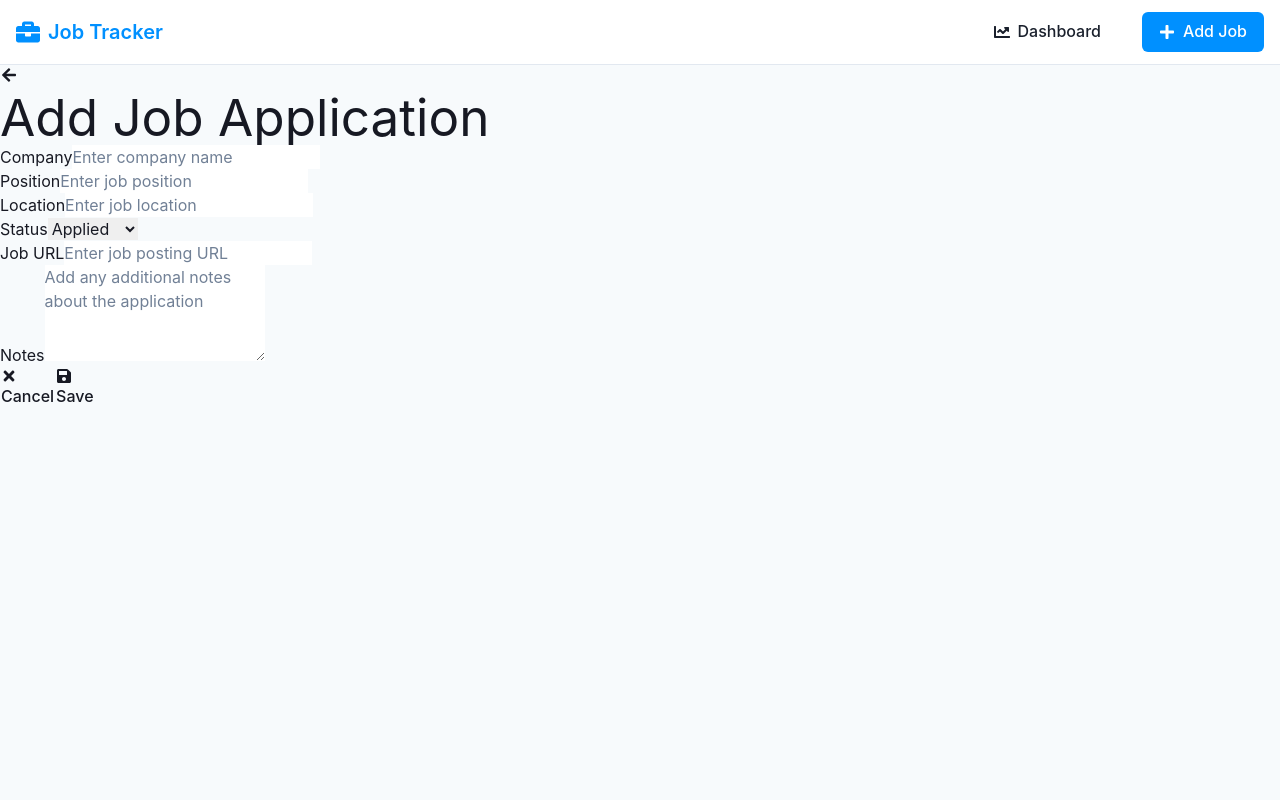
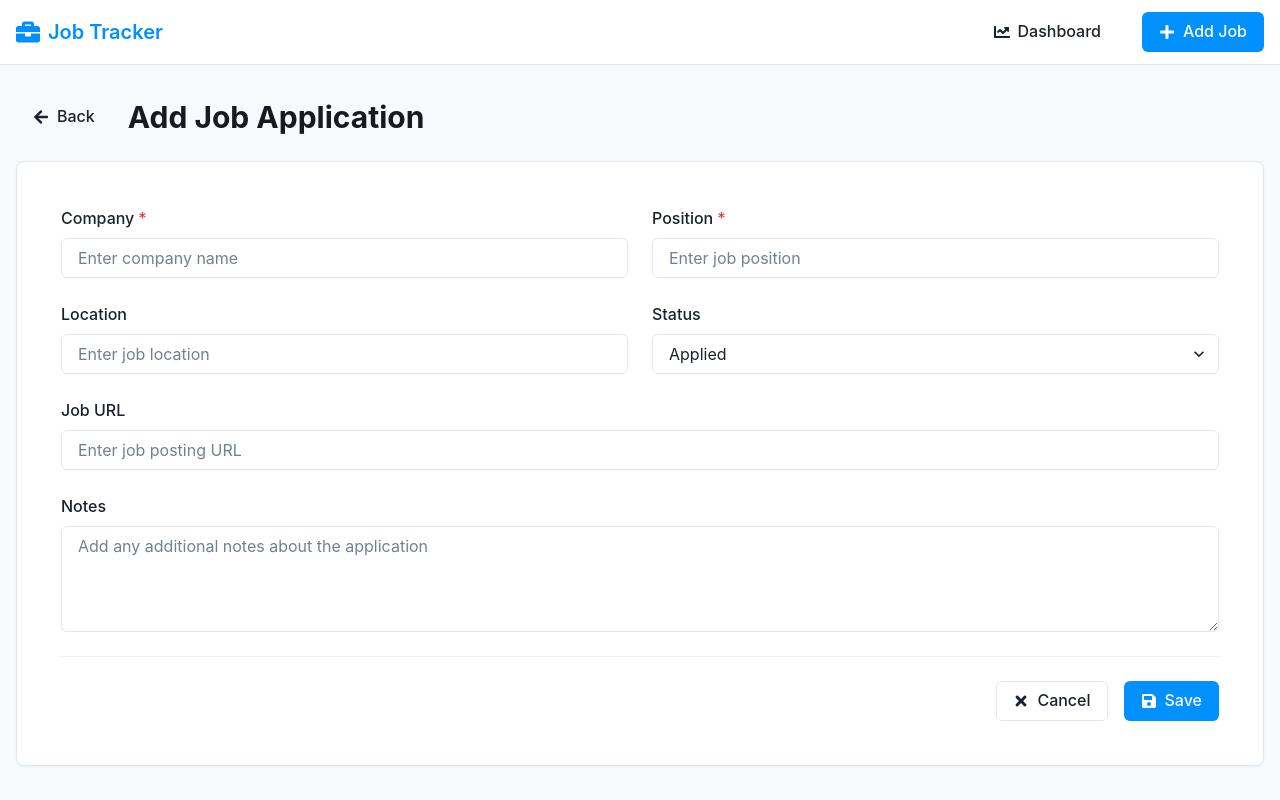
Before and after one commit to RyanRaidt/job-tracker, a React (Vite) app in the folder frontend/: page /jobs/new in a window 1280 px wide. Built offline with nearby package versions, Linux system fonts and the light colour scheme.

Commit message:
feat: improve UI with Chakra UI components and add edit/delete actions to job cards

```diff
--- a/frontend/src/pages/Dashboard.jsx
+++ b/frontend/src/pages/Dashboard.jsx
@@ -1,6 +1,6 @@
 import { useState } from "react";
-import { useQuery } from "@tanstack/react-query";
-import { Link } from "react-router-dom";
+import { useQuery, useMutation, useQueryClient } from "@tanstack/react-query";
+import { Link, useNavigate } from "react-router-dom";
 import {
   FaPlus,
   FaSearch,
@@ -8,6 +8,8 @@ import {
   FaCalendarAlt,
   FaMapMarkerAlt,
   FaChartLine,
+  FaEdit,
+  FaTrash,
 } from "react-icons/fa";
 import {
   Box,
@@ -41,6 +43,8 @@ function Dashboard() {
   const { colorMode } = useColorMode();
   const cardBg = colorMode === "light" ? "white" : "gray.800";
   const borderColor = colorMode === "light" ? "gray.200" : "gray.700";
+  const navigate = useNavigate();
+  const queryClient = useQueryClient();
 
   const {
     data: jobs,
@@ -57,6 +61,25 @@ function Dashboard() {
       return response.data;
     },
   });
+
+  const deleteMutation = useMutation({
+    mutationFn: async (id) => {
+      await axios.delete(`http://localhost:3000/api/jobs/${id}`);
+    },
+    onSuccess: () => {
+      queryClient.invalidateQueries(["jobs"]);
+    },
+  });
+
+  const handleDelete = (id, e) => {
+    e.preventDefault();
+    e.stopPropagation();
+    if (
+      window.confirm("Are you sure you want to delete this job application?")
+    ) {
+      deleteMutation.mutate(id);
+    }
+  };
 
   const filteredJobs = jobs?.filter(
     (job) =>
@@ -104,11 +127,6 @@ function Dashboard() {
     <Container maxW="container.xl" py={8}>
       <Flex justify="space-between" align="center" mb={8}>
         <Heading size="lg">Job Applications</Heading>
-        <Link to="/jobs/new">
-          <Button leftIcon={<Icon as={FaPlus} />} colorScheme="brand">
-            Add Job
-          </Button>
-        </Link>
       </Flex>
 
       <Grid
@@ -234,6 +252,28 @@ function Dashboard() {
                     </Text>
                   </Flex>
                 </Box>
+                <Flex justify="end" mt={4} gap={2}>
+                  <Button
+                    size="sm"
+                    variant="ghost"
+                    colorScheme="brand"
+                    onClick={(e) => {
+                      e.preventDefault();
+                      e.stopPropagation();
+                      navigate(`/jobs/${job.id}/edit`);
+                    }}
+                  >
+                    <Icon as={FaEdit} />
+                  </Button>
+                  <Button
+                    size="sm"
+                    variant="ghost"
+                    colorScheme="red"
+                    onClick={(e) => handleDelete(job.id, e)}
+                  >
+                    <Icon as={FaTrash} />
+                  </Button>
+                </Flex>
               </CardBody>
             </Card>
           </Link>
--- a/frontend/src/pages/JobDetails.jsx
+++ b/frontend/src/pages/JobDetails.jsx
@@ -9,12 +9,33 @@ import {
   FaLink,
   FaStickyNote,
 } from "react-icons/fa";
+import {
+  Box,
+  Container,
+  Flex,
+  Heading,
+  Text,
+  Button,
+  Icon,
+  Badge,
+  Spinner,
+  Alert,
+  AlertIcon,
+  Card,
+  CardBody,
+  Stack,
+  Divider,
+  useColorMode,
+} from "@chakra-ui/react";
 import axios from "axios";
 
 function JobDetails() {
   const navigate = useNavigate();
   const { id } = useParams();
   const queryClient = useQueryClient();
+  const { colorMode } = useColorMode();
+  const cardBg = colorMode === "light" ? "white" : "gray.800";
+  const borderColor = colorMode === "light" ? "gray.200" : "gray.700";
 
   const {
     data: job,
@@ -38,118 +59,155 @@ function JobDetails() {
     },
   });
 
+  const getStatusColor = (status) => {
+    switch (status) {
+      case "applied":
+        return "blue";
+      case "interview":
+        return "yellow";
+      case "rejected":
+        return "red";
+      default:
+        return "gray";
+    }
+  };
+
   if (isLoading) {
     return (
-      <div className="flex items-center justify-center min-h-[60vh]">
-        <div className="animate-spin rounded-full h-12 w-12 border-b-2 border-primary-600"></div>
-      </div>
+      <Flex justify="center" align="center" minH="60vh">
+        <Spinner size="xl" color="brand.500" />
+      </Flex>
     );
   }
 
   if (error) {
     return (
-      <div className="text-center text-danger-600 p-4 bg-danger-50 rounded-lg">
+      <Container maxW="container.xl" py={8}>
+        <Alert status="error" borderRadius="md">
+          <AlertIcon />
           Error: {error.message}
-      </div>
+        </Alert>
+      </Container>
     );
   }
 
   if (!job) {
     return (
-      <div className="text-center text-gray-600 p-4 bg-gray-50 rounded-lg">
+      <Container maxW="container.xl" py={8}>
+        <Alert status="info" borderRadius="md">
+          <AlertIcon />
           Job not found
-      </div>
+        </Alert>
+      </Container>
     );
   }
 
   return (
-    <div className="max-w-2xl mx-auto animate-fade-in">
-      <div className="flex items-center space-x-4 mb-6">
-        <button
+    <Container maxW="container.xl" py={8}>
+      <Flex align="center" mb={6}>
+        <Button
+          leftIcon={<Icon as={FaArrowLeft} />}
+          variant="ghost"
           onClick={() => navigate("/")}
-          className="text-gray-600 hover:text-primary-600 transition-colors"
+          mr={4}
         >
-          <FaArrowLeft className="text-xl" />
-        </button>
-        <h1 className="page-title">Job Details</h1>
-      </div>
+          Back
+        </Button>
+        <Heading size="lg">Job Details</Heading>
+      </Flex>
 
-      <div className="card space-y-6">
-        <div className="flex justify-between items-start">
-          <div>
-            <h2 className="text-2xl font-semibold text-gray-900">
+      <Card bg={cardBg} border="1px" borderColor={borderColor}>
+        <CardBody>
+          <Stack spacing={6}>
+            <Flex justify="space-between" align="start">
+              <Box>
+                <Heading size="lg" mb={2}>
                   {job.position}
-            </h2>
-            <p className="text-lg text-gray-600">{job.company}</p>
-          </div>
-          <span
-            className={`status-badge ${
-              job.status === "applied"
-                ? "status-badge-applied"
-                : job.status === "interview"
-                ? "status-badge-interview"
-                : "status-badge-rejected"
-            }`}
+                </Heading>
+                <Text fontSize="xl" color="gray.600">
+                  {job.company}
+                </Text>
+              </Box>
+              <Badge
+                colorScheme={getStatusColor(job.status)}
+                variant="subtle"
+                px={3}
+                py={1}
+                borderRadius="full"
+                fontSize="md"
               >
                 {job.status.charAt(0).toUpperCase() + job.status.slice(1)}
-          </span>
-        </div>
+              </Badge>
+            </Flex>
 
-        <div className="grid grid-cols-1 md:grid-cols-2 gap-6">
-          <div className="flex items-center space-x-3">
-            <FaMapMarkerAlt className="text-gray-400" />
-            <div>
-              <p className="text-sm text-gray-500">Location</p>
-              <p className="text-gray-900">{job.location || "Not specified"}</p>
-            </div>
-          </div>
-          <div className="flex items-center space-x-3">
-            <FaCalendarAlt className="text-gray-400" />
-            <div>
-              <p className="text-sm text-gray-500">Applied Date</p>
-              <p className="text-gray-900">
-                {new Date(job.appliedDate).toLocaleDateString()}
-              </p>
-            </div>
-          </div>
-        </div>
+            <Flex direction={{ base: "column", md: "row" }} gap={6}>
+              <Flex align="center" flex={1}>
+                <Icon as={FaMapMarkerAlt} color="gray.400" mr={3} />
+                <Box>
+                  <Text fontSize="sm" color="gray.500">
+                    Location
+                  </Text>
+                  <Text>{job.location || "Not specified"}</Text>
+                </Box>
+              </Flex>
+              <Flex align="center" flex={1}>
+                <Icon as={FaCalendarAlt} color="gray.400" mr={3} />
+                <Box>
+                  <Text fontSize="sm" color="gray.500">
+                    Applied Date
+                  </Text>
+                  <Text>{new Date(job.appliedDate).toLocaleDateString()}</Text>
+                </Box>
+              </Flex>
+            </Flex>
 
             {job.url && (
-          <div className="flex items-start space-x-3">
-            <FaLink className="text-gray-400 mt-1" />
-            <div>
-              <p className="text-sm text-gray-500">Job URL</p>
-              <a
+              <Flex align="start">
+                <Icon as={FaLink} color="gray.400" mt={1} mr={3} />
+                <Box>
+                  <Text fontSize="sm" color="gray.500">
+                    Job URL
+                  </Text>
+                  <Text
+                    as="a"
                     href={job.url}
                     target="_blank"
                     rel="noopener noreferrer"
-                className="text-primary-600 hover:text-primary-700 break-all"
+                    color="brand.500"
+                    _hover={{ color: "brand.600" }}
+                    wordBreak="break-all"
                   >
                     {job.url}
-              </a>
-            </div>
-          </div>
+                  </Text>
+                </Box>
+              </Flex>
             )}
 
             {job.notes && (
-          <div className="flex items-start space-x-3">
-            <FaStickyNote className="text-gray-400 mt-1" />
-            <div>
-              <p className="text-sm text-gray-500">Notes</p>
-              <p className="text-gray-900 whitespace-pre-wrap">{job.notes}</p>
-            </div>
-          </div>
+              <Flex align="start">
+                <Icon as={FaStickyNote} color="gray.400" mt={1} mr={3} />
+                <Box>
+                  <Text fontSize="sm" color="gray.500">
+                    Notes
+                  </Text>
+                  <Text whiteSpace="pre-wrap">{job.notes}</Text>
+                </Box>
+              </Flex>
             )}
 
-        <div className="flex justify-end space-x-4 pt-6 border-t">
-          <button
+            <Divider />
+
+            <Flex justify="end" gap={4}>
+              <Button
+                leftIcon={<Icon as={FaEdit} />}
+                variant="outline"
                 onClick={() => navigate(`/jobs/${id}/edit`)}
-            className="btn btn-secondary flex items-center space-x-2"
               >
-            <FaEdit />
-            <span>Edit</span>
-          </button>
-          <button
+                Edit
+              </Button>
+              <Button
+                leftIcon={<Icon as={FaTrash} />}
+                colorScheme="red"
                 onClick={() => {
                   if (
                     window.confirm(
@@ -159,14 +217,14 @@ function JobDetails() {
                     deleteMutation.mutate();
                   }
                 }}
-            className="btn btn-danger flex items-center space-x-2"
               >
-            <FaTrash />
-            <span>Delete</span>
-          </button>
-        </div>
-      </div>
-    </div>
+                Delete
+              </Button>
+            </Flex>
+          </Stack>
+        </CardBody>
+      </Card>
+    </Container>
   );
 }
 
--- a/frontend/src/pages/JobForm.jsx
+++ b/frontend/src/pages/JobForm.jsx
@@ -2,12 +2,36 @@ import { useState, useEffect } from "react";
 import { useNavigate, useParams } from "react-router-dom";
 import { useMutation, useQuery } from "@tanstack/react-query";
 import { FaArrowLeft, FaSave, FaTimes } from "react-icons/fa";
+import {
+  Box,
+  Container,
+  Flex,
+  Heading,
+  FormControl,
+  FormLabel,
+  Input,
+  Select,
+  Textarea,
+  Button,
+  Icon,
+  Spinner,
+  Grid,
+  GridItem,
+  useColorMode,
+  Card,
+  CardBody,
+  Stack,
+  Divider,
+} from "@chakra-ui/react";
 import axios from "axios";
 
 function JobForm() {
   const navigate = useNavigate();
   const { id } = useParams();
   const isEditing = Boolean(id);
+  const { colorMode } = useColorMode();
+  const cardBg = colorMode === "light" ? "white" : "gray.800";
+  const borderColor = colorMode === "light" ? "gray.200" : "gray.700";
 
   const [formData, setFormData] = useState({
     company: "",
@@ -60,147 +84,140 @@ function JobForm() {
 
   if (isLoading) {
     return (
-      <div className="flex items-center justify-center min-h-[60vh]">
-        <div className="animate-spin rounded-full h-12 w-12 border-b-2 border-primary-600"></div>
-      </div>
+      <Flex justify="center" align="center" minH="60vh">
+        <Spinner size="xl" color="brand.500" />
+      </Flex>
     );
   }
 
   return (
-    <div className="max-w-2xl mx-auto animate-fade-in">
-      <div className="flex items-center space-x-4 mb-6">
-        <button
+    <Container maxW="container.xl" py={8}>
+      <Flex align="center" mb={6}>
+        <Button
+          leftIcon={<Icon as={FaArrowLeft} />}
+          variant="ghost"
           onClick={() => navigate("/")}
-          className="text-gray-600 hover:text-primary-600 transition-colors"
+          mr={4}
         >
-          <FaArrowLeft className="text-xl" />
-        </button>
-        <h1 className="page-title">
+          Back
+        </Button>
+        <Heading size="lg">
           {isEditing ? "Edit Job Application" : "Add Job Application"}
-        </h1>
-      </div>
+        </Heading>
+      </Flex>
 
-      <form onSubmit={handleSubmit} className="space-y-6">
-        <div className="grid grid-cols-1 md:grid-cols-2 gap-6">
-          <div className="form-group">
-            <label htmlFor="company" className="form-label">
-              Company
-            </label>
-            <input
-              type="text"
-              id="company"
+      <Card bg={cardBg} border="1px" borderColor={borderColor}>
+        <CardBody>
+          <form onSubmit={handleSubmit}>
+            <Stack spacing={6}>
+              <Grid
+                templateColumns={{ base: "1fr", md: "repeat(2, 1fr)" }}
+                gap={6}
+              >
+                <GridItem>
+                  <FormControl isRequired>
+                    <FormLabel>Company</FormLabel>
+                    <Input
                       name="company"
-              required
-              className="input"
                       value={formData.company}
                       onChange={handleChange}
                       placeholder="Enter company name"
                     />
-          </div>
+                  </FormControl>
+                </GridItem>
 
-          <div className="form-group">
-            <label htmlFor="position" className="form-label">
-              Position
-            </label>
-            <input
-              type="text"
-              id="position"
+                <GridItem>
+                  <FormControl isRequired>
+                    <FormLabel>Position</FormLabel>
+                    <Input
                       name="position"
-              required
-              className="input"
                       value={formData.position}
                       onChange={handleChange}
                       placeholder="Enter job position"
                     />
-          </div>
-        </div>
+                  </FormControl>
+                </GridItem>
+              </Grid>
 
-        <div className="grid grid-cols-1 md:grid-cols-2 gap-6">
-          <div className="form-group">
-            <label htmlFor="location" className="form-label">
-              Location
-            </label>
-            <input
-              type="text"
-              id="location"
+              <Grid
+                templateColumns={{ base: "1fr", md: "repeat(2, 1fr)" }}
+                gap={6}
+              >
+                <GridItem>
+                  <FormControl>
+                    <FormLabel>Location</FormLabel>
+                    <Input
                       name="location"
-              className="input"
                       value={formData.location}
                       onChange={handleChange}
                       placeholder="Enter job location"
                     />
-          </div>
+                  </FormControl>
+                </GridItem>
 
-          <div className="form-group">
-            <label htmlFor="status" className="form-label">
-              Status
-            </label>
-            <select
-              id="status"
+                <GridItem>
+                  <FormControl>
+                    <FormLabel>Status</FormLabel>
+                    <Select
                       name="status"
-              className="input"
                       value={formData.status}
                       onChange={handleChange}
                     >
                       <option value="applied">Applied</option>
                       <option value="interview">Interview</option>
                       <option value="rejected">Rejected</option>
-            </select>
-          </div>
-        </div>
+                    </Select>
+                  </FormControl>
+                </GridItem>
+              </Grid>
 
-        <div className="form-group">
-          <label htmlFor="url" className="form-label">
-            Job URL
-          </label>
-          <input
+              <FormControl>
+                <FormLabel>Job URL</FormLabel>
+                <Input
                   type="url"
-            id="url"
                   name="url"
-            className="input"
                   value={formData.url}
                   onChange={handleChange}
                   placeholder="Enter job posting URL"
                 />
-        </div>
+              </FormControl>
 
-        <div className="form-group">
-          <label htmlFor="notes" className="form-label">
-            Notes
-          </label>
-          <textarea
-            id="notes"
+              <FormControl>
+                <FormLabel>Notes</FormLabel>
+                <Textarea
                   name="notes"
-            rows="4"
-            className="input"
                   value={formData.notes}
                   onChange={handleChange}
                   placeholder="Add any additional notes about the application"
+                  rows={4}
                 />
-        </div>
+              </FormControl>
 
-        <div className="flex justify-end space-x-4 pt-4 border-t">
-          <button
-            type="button"
-            className="btn btn-secondary flex items-center space-x-2"
+              <Divider />
+
+              <Flex justify="end" gap={4}>
+                <Button
+                  leftIcon={<Icon as={FaTimes} />}
+                  variant="outline"
                   onClick={() => navigate("/")}
                 >
-            <FaTimes />
-            <span>Cancel</span>
-          </button>
-          <button
+                  Cancel
+                </Button>
+                <Button
+                  leftIcon={<Icon as={FaSave} />}
+                  colorScheme="brand"
                   type="submit"
-            className="btn btn-primary flex items-center space-x-2"
-            disabled={mutation.isPending}
+                  isLoading={mutation.isPending}
+                  loadingText="Saving..."
                 >
-            <FaSave />
-            <span>
-              {mutation.isPending ? "Saving..." : isEditing ? "Update" : "Save"}
-            </span>
-          </button>
-        </div>
+                  {isEditing ? "Update" : "Save"}
+                </Button>
+              </Flex>
+            </Stack>
           </form>
-    </div>
+        </CardBody>
+      </Card>
+    </Container>
   );
 }
 
```
Also changed, not shown: 1 other file (tests, documents, lock files or other folders). Lines whose indentation alone changed are shown as unchanged.
